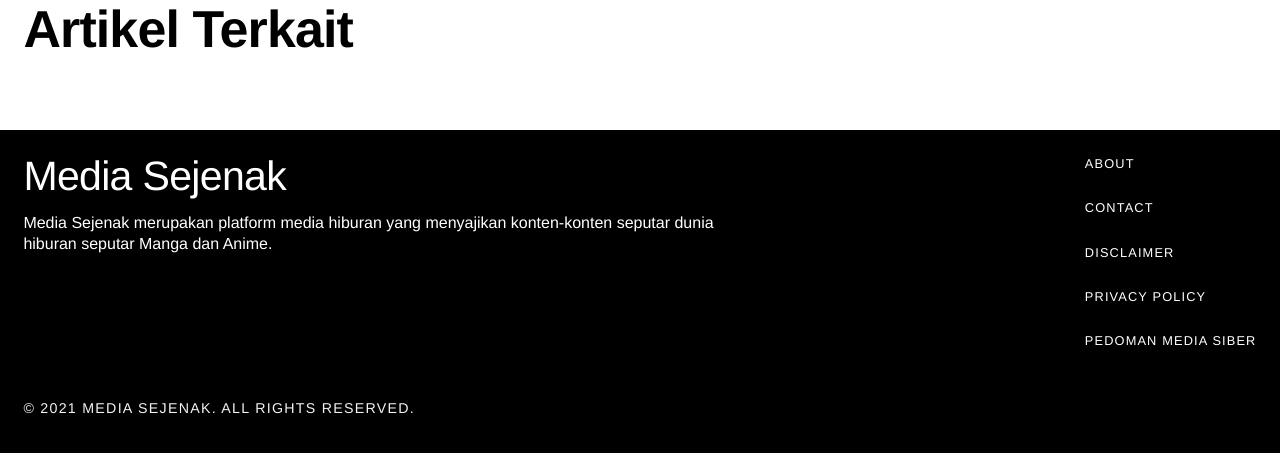
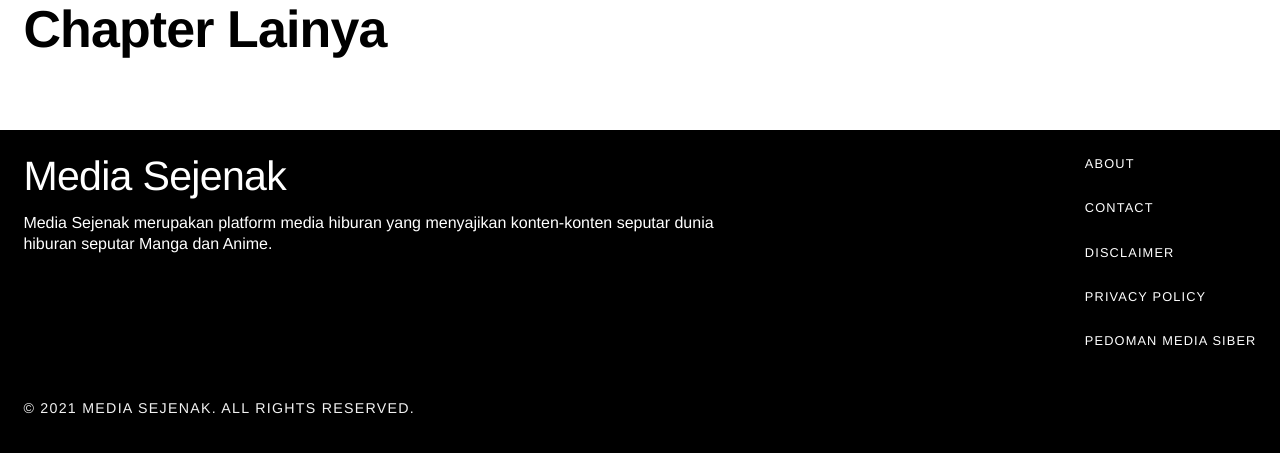
Before and after one commit to mediasejenak/mediasejenak.github.io, a Jekyll site: the page built from _manga/boruto-chapter-1-bahasa-indonesia.md, in a window 1280 px wide and 900 px high, scrolled down 18419 px, cut to the strip 365-818 px from the top of the window. Built offline with Jekyll 4.4.1, drawn with Linux system fonts in a browser that asks for light colours; some web fonts are replaced; a script that is not in the unit is left out.

Commit message:
Update manga.html

```diff
--- a/_layouts/manga.html
+++ b/_layouts/manga.html
@@ -31,7 +31,7 @@
 </div>
 
 <div class="news-discovery news-discovery--image-cards" data-ga-block="news_discovery">
-<h2 class="title title--discovery">Artikel Terkait</h2>
+<h2 class="title title--discovery">Chapter Lainya</h2>
 
               <ul class="l-switcher">
   {% assign maxRelated = 4 %}
```
